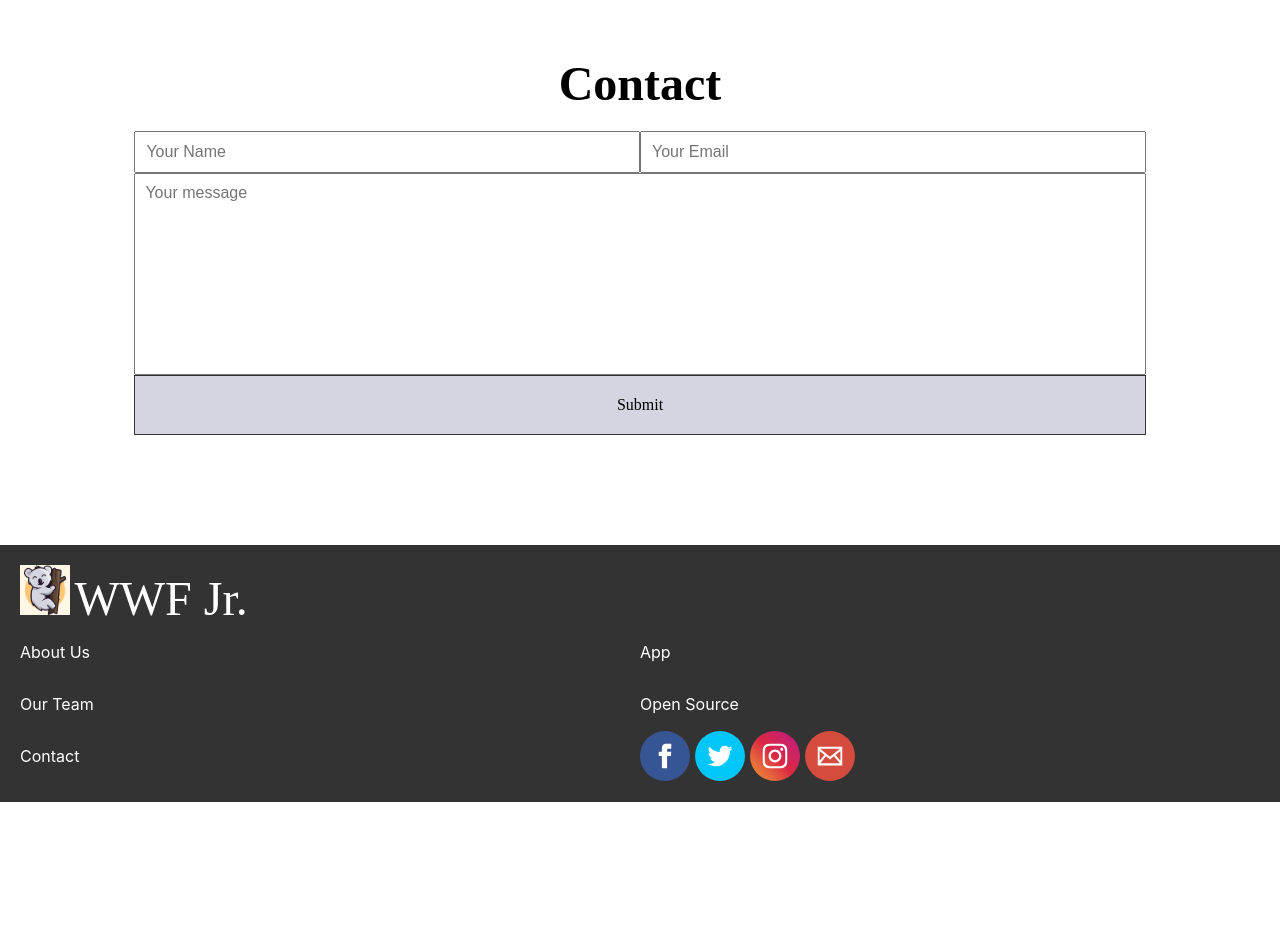
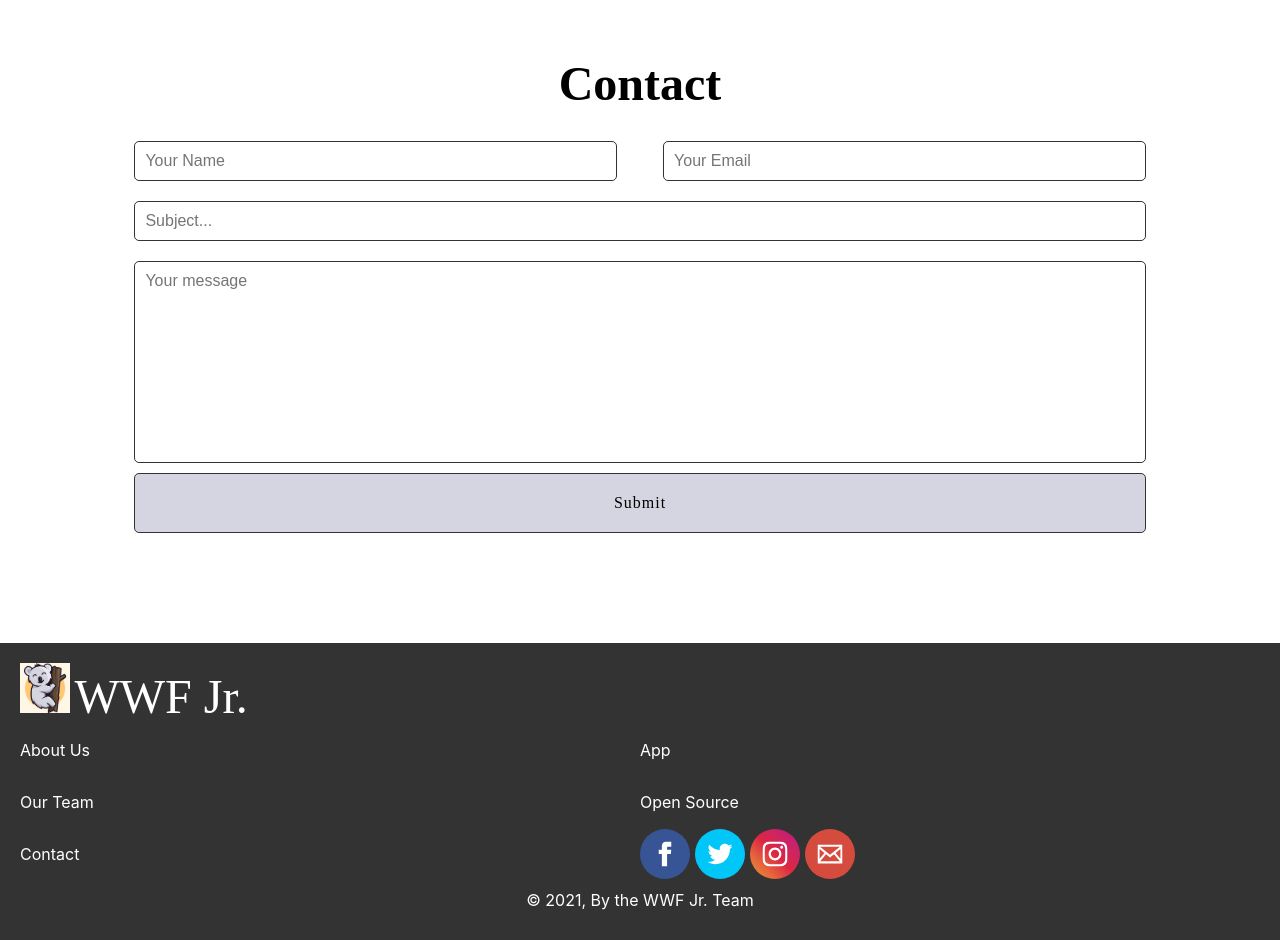
Before and after one commit to WWF-Jr/frontend, a Next.js app: page / in a window 1280 px wide. Shown: the part 1680-2620 px from the top of the page. Before the commit the page ends 2482 px from the top, so only its background shows below. Built offline with nearby package versions, Linux system fonts and the light colour scheme; a web font is replaced by a local one.

Commit message:
Restyled Contact form

```diff
--- a/components/Footer.js
+++ b/components/Footer.js
@@ -47,6 +47,10 @@ export default class Footer extends React.Component{
 						</a>
 					</div>
 				</div>
+
+				<div className="copyright">
+					&copy; 2021, By the <a href="https://github.com/WWF-Jr">WWF Jr. Team</a>
+				</div>
 			</footer>
 		)
 	}
--- a/pages/contact.js
+++ b/pages/contact.js
@@ -62,8 +62,10 @@ const main = () => {
 				<form action="/api/contact" method="POST">
 					<div className="side-by-side">
 						<input type="text" name="name" placeholder="Your Name" required/>
+						<span className="gap"></span>
 						<input type="email" name="email" placeholder="Your Email" required/>
 					</div>
+					<input type="text" name="subject" placeholder="Subject..." required/>
 					<textarea name="message" id="" cols="30" rows="10" placeholder="Your message" required></textarea>
 					<input type="submit" className="theme-small"/>
 				</form>
--- a/styles/Footer.css
+++ b/styles/Footer.css
@@ -52,3 +52,9 @@ footer .social a svg {
 .email {
     background-color: #d54b3e;
 }
+
+footer .copyright {
+    width: 100%;
+    margin: 10px 0;
+    text-align: center;
+}
--- a/styles/contact.css
+++ b/styles/contact.css
@@ -16,17 +16,31 @@
     display: flex;
     flex-direction: row;
     flex-wrap: wrap;
+    justify-content: space-between;
 }
 
-.contactform form .side-by-side * {
-    flex-grow: 1;
+.contactform form .side-by-side input {
+    flex: 10;
+}
+
+.contactform form .side-by-side .gap {
+    flex: 1;
 }
 
 input[type="text"],
 input[type="email"],
 textarea {
     padding: 10px;
+    margin: 10px 0;
     font-size: 1rem;
+    border-radius: 5px;
+    border: 1px solid #333;
+}
+
+input[type="text"]:active,
+input[type="email"]:active,
+textarea:active {
+    border: 2px solid #333;
 }
 
 textarea {
@@ -40,8 +54,16 @@ input[type="submit"] {
     cursor: pointer;
     background-color: #d5d5e1;
     border: 1px solid #333;
+    border-radius: 5px;
+    letter-spacing: 1px;
 }
 
 input[type="submit"]:hover {
     filter: brightness(.95);
 }
+
+@media screen and (max-width:600px) {
+    .gap {
+        display: none;
+    }
+}
```
